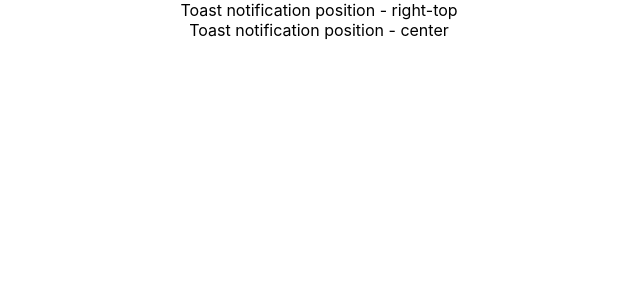
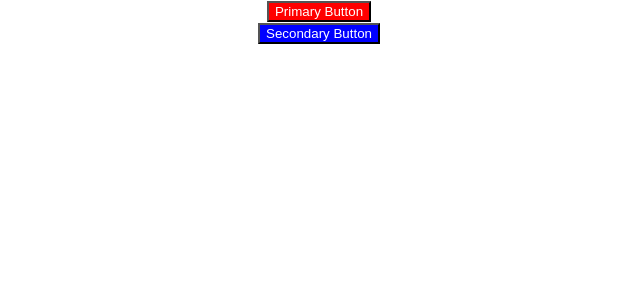
Before and after one commit to nikeshp15/react-typescript, a React (Create React App) app: page / in a window 1280 px wide. Shown: the top 300 px of the page, without its empty margins (321-961 px from the left). Built offline with nearby package versions, Linux system fonts and the light colour scheme.

Commit message:
feat: custom button component

```diff
--- a/src/App.tsx
+++ b/src/App.tsx
@@ -12,13 +12,18 @@ import { PrivateComponent } from './components/auth/Private';
 import { Profile } from './components/auth/Profile';
 import { ListComponent } from './components/generics/List';
 import { Toast } from './components/templateLiterals/Toast';
+import { CustomButton } from './components/html/button';
 
 function App() {
   return (
     <div className="App">
 
-      <Toast position='right-top'/>
-      <Toast position='center'/>
+      <CustomButton variant='primary' clickHandler={(e: any) => console.log('as', e)}>Primary Button</CustomButton>
+      <br/>
+      <CustomButton variant='secondary'>Secondary Button</CustomButton>
+
+      {/* <Toast position='right-top'/>
+      <Toast position='center'/> */}
 
       {/* generics  */}
       {/* <ListComponent items={['nik', 'ekta']} clickHandler={(item) => console.log(item)}/>
--- /dev/null
+++ b/src/components/html/button.tsx
@@ -0,0 +1,25 @@
+import React from 'react'
+
+type ButtonProps = {
+    variant: 'primary' | 'secondary',
+    clickHandler?: any
+} & React.ComponentProps<'button'>
+
+const style = {
+    primary: {
+        backgroundColor: 'red',
+        color: '#fff'
+    },
+    secondary: {
+        backgroundColor: 'blue',
+        color: '#fff'
+    }
+}
+
+export const CustomButton = ({ variant, clickHandler, children, ...rest }: ButtonProps) => {
+  return (
+    <button style={variant === 'primary' ? style.primary : style.secondary}
+    onClick={(e) => clickHandler(e)}
+    >{children}</button>
+  )
+}
```
